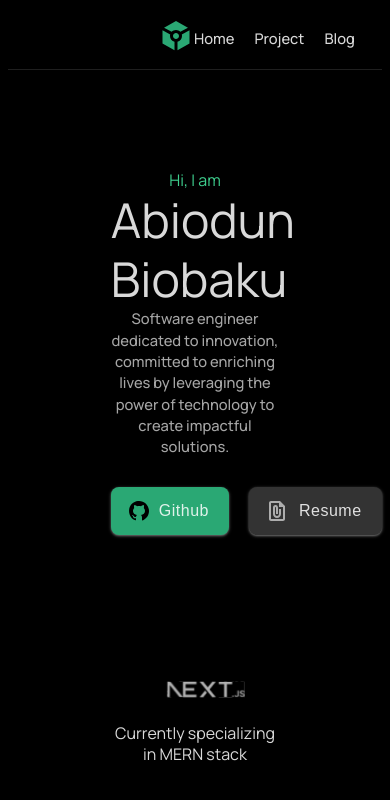
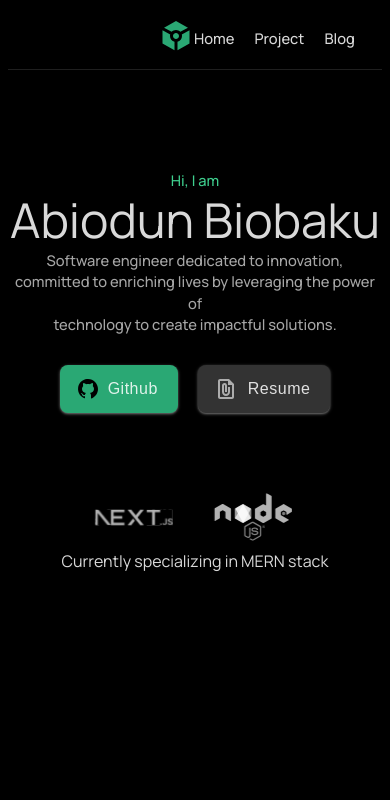
Before and after one commit to biolafrica/Portfolio-user, a Next.js app: page / in a window 390 px wide. Shown: the top 800 px of the page. Built offline with nearby package versions, Linux system fonts and the light colour scheme.

Commit message:
made landing page responsive

```diff
--- a/app/globals.css
+++ b/app/globals.css
@@ -185,7 +185,7 @@ button img{
 
 /* landing page css */
 .landing{
-  width: 45%;
+  width: 60%;
   margin: 100px auto;
   text-align: center;
   display: flex;
@@ -193,9 +193,14 @@ button img{
   gap: 30px;
 }
 
-.landing h5{
+
+.sub-intro-text{
   color: var(--Secondary-Text-dark);
 
+}
+
+.head-intro-text{
+  color: #3ecf8e;
 }
 
 
@@ -315,6 +320,14 @@ nav{
     line-height: 21.3px;
     letter-spacing: 0.6%;
   }
+
+  .landing{
+   width: 100%;
+  }
+
+  .stack_cont {
+    margin: 50px auto 10px auto;
+  }
 }
 
 @media(min-width:769px) and (max-width:992px) {
@@ -348,4 +361,8 @@ nav{
     letter-spacing: 0.7%;
   }
 
+  .landing{
+    width: 70%;
+  }
+
 }
--- a/app/page.js
+++ b/app/page.js
@@ -4,9 +4,9 @@ export default function Home() {
     <section className="landing">
 
       <div className="text-cont">
-        <h4 style={{color : "#3ecf8e"}}>Hi, I am</h4>
+        <h5 className="head-intro-text">Hi, I am</h5>
         <h1>Abiodun Biobaku</h1>
-        <h5>Software engineer dedicated to innovation, committed to enriching lives by leveraging the power of technology to create impactful solutions.</h5>
+        <h5 className="sub-intro-text">Software engineer dedicated to innovation,<br/> committed to enriching lives by leveraging the power of <br/> technology to create impactful solutions.</h5>
       </div>
 
       <div className="btn-cont">
```
